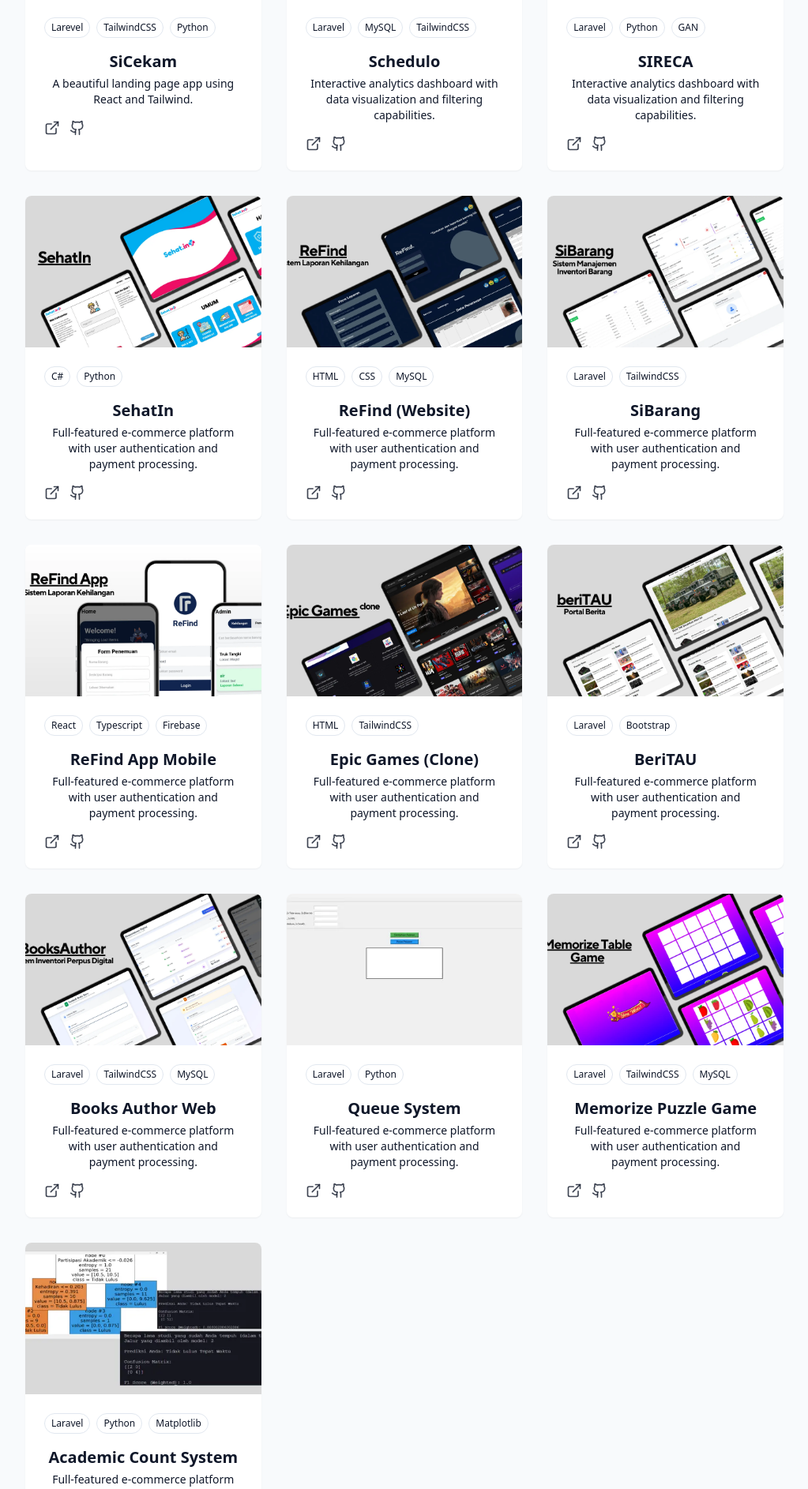
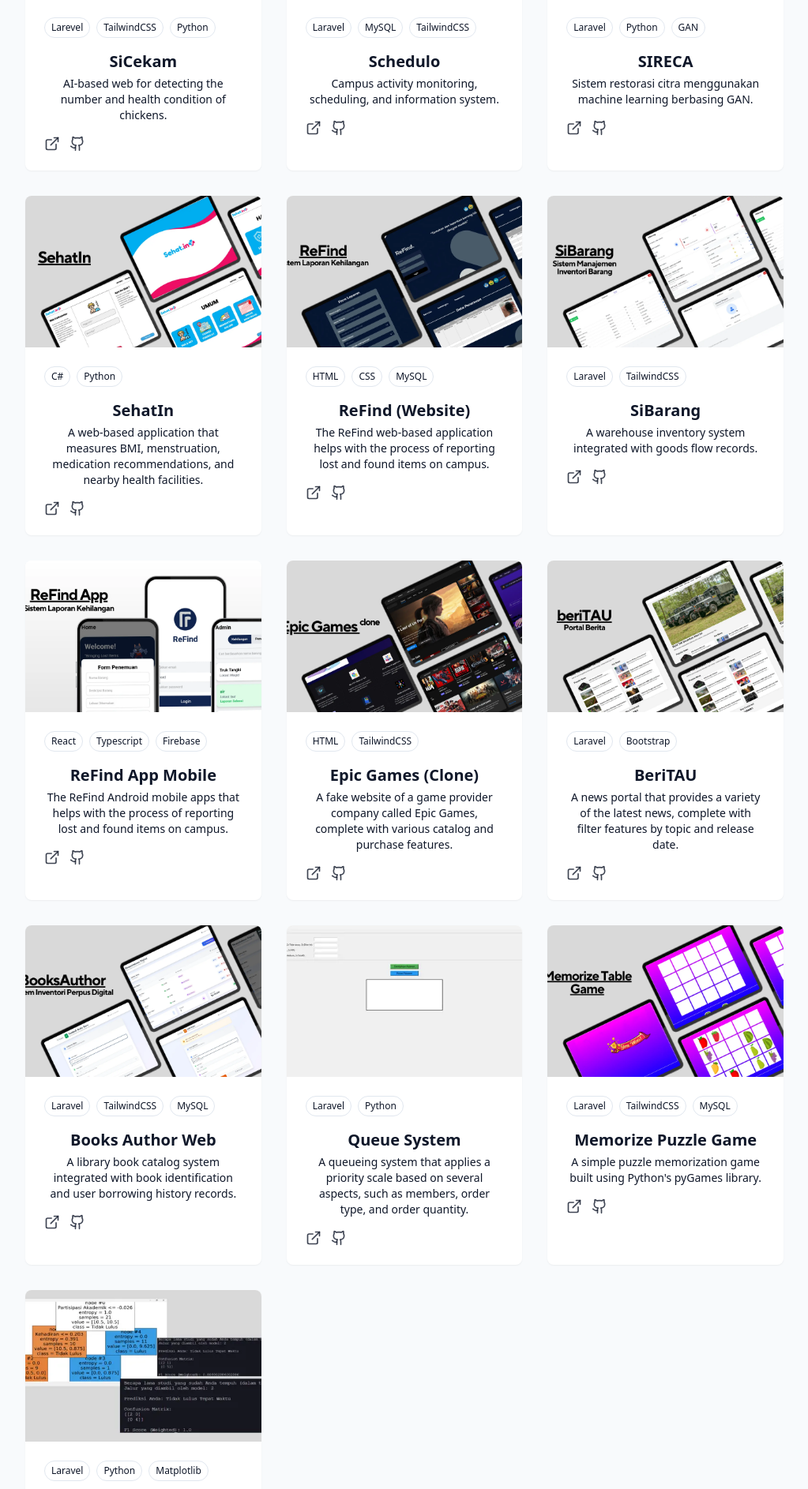
Before and after one commit to rifqiadrianto007/React_Portofolio, a React (Vite) app: page / in a window 1280 px wide. Shown: the part 2870-4756 px from the top of the page at 79% size, without its empty margins (128-1151 px from the left). Built offline with nearby package versions, Linux system fonts and the light colour scheme.

Commit message:
project desc update

```diff
--- a/src/components/ProjectsSection.jsx
+++ b/src/components/ProjectsSection.jsx
@@ -4,7 +4,7 @@ const projects = [
     {
         id: 1,
         title: "SiCekam",
-        description: "A beautiful landing page app using React and Tailwind.",
+        description: "AI-based web for detecting the number and health condition of chickens.",
         image: "/projects/SiCekam.webp",
         tags: ["Larevel", "TailwindCSS", "Python"],
         demoUrl: "#",
@@ -14,7 +14,7 @@ const projects = [
         id: 2,
         title: "Schedulo",
         description:
-            "Interactive analytics dashboard with data visualization and filtering capabilities.",
+            "Campus activity monitoring, scheduling, and information system.",
         image: "/projects/Schedulo.webp",
         tags: ["Laravel", "MySQL", "TailwindCSS"],
         demoUrl: "#",
@@ -24,7 +24,7 @@ const projects = [
         id: 3,
         title: "SIRECA",
         description:
-            "Interactive analytics dashboard with data visualization and filtering capabilities.",
+            "Sistem restorasi citra menggunakan machine learning berbasing GAN.",
         image: "/projects/SIRECA.webp",
         tags: ["Laravel", "Python", "GAN"],
         demoUrl: "#",
@@ -34,7 +34,7 @@ const projects = [
         id: 4,
         title: "SehatIn",
         description:
-            "Full-featured e-commerce platform with user authentication and payment processing.",
+            "A web-based application that measures BMI, menstruation, medication recommendations, and nearby health facilities.",
         image: "/projects/SehatIn.webp",
         tags: ["C#", "Python"],
         demoUrl: "#",
@@ -44,7 +44,7 @@ const projects = [
         id: 5,
         title: "ReFind (Website)",
         description:
-            "Full-featured e-commerce platform with user authentication and payment processing.",
+            "The ReFind web-based application helps with the process of reporting lost and found items on campus.",
         image: "/projects/ReFindWeb.webp",
         tags: ["HTML", "CSS", "MySQL"],
         demoUrl: "#",
@@ -54,7 +54,7 @@ const projects = [
         id: 6,
         title: "SiBarang",
         description:
-            "Full-featured e-commerce platform with user authentication and payment processing.",
+            "A warehouse inventory system integrated with goods flow records.",
         image: "/projects/SiBarang.webp",
         tags: ["Laravel", "TailwindCSS"],
         demoUrl: "#",
@@ -64,7 +64,7 @@ const projects = [
         id: 7,
         title: "ReFind App Mobile",
         description:
-            "Full-featured e-commerce platform with user authentication and payment processing.",
+            "The ReFind Android mobile apps that helps with the process of reporting lost and found items on campus.",
         image: "/projects/ReFindApp.webp",
         tags: ["React", "Typescript", "Firebase"],
         demoUrl: "#",
@@ -74,7 +74,7 @@ const projects = [
         id: 8,
         title: "Epic Games (Clone)",
         description:
-            "Full-featured e-commerce platform with user authentication and payment processing.",
+            "A fake website of a game provider company called Epic Games, complete with various catalog and purchase features.",
         image: "/projects/EpicGames.webp",
         tags: ["HTML", "TailwindCSS"],
         demoUrl: "#",
@@ -84,7 +84,7 @@ const projects = [
         id: 9,
         title: "BeriTAU",
         description:
-            "Full-featured e-commerce platform with user authentication and payment processing.",
+            "A news portal that provides a variety of the latest news, complete with filter features by topic and release date.",
         image: "/projects/beriTAU.webp",
         tags: ["Laravel", "Bootstrap"],
         demoUrl: "https://beritauportal-rdk8usby3-rifqiadrianto007s-projects.vercel.app",
@@ -94,7 +94,7 @@ const projects = [
         id: 10,
         title: "Books Author Web",
         description:
-            "Full-featured e-commerce platform with user authentication and payment processing.",
+            "A library book catalog system integrated with book identification and user borrowing history records.",
         image: "/projects/BooksAuthor.webp",
         tags: ["Laravel", "TailwindCSS", "MySQL"],
         demoUrl: "#",
@@ -104,7 +104,7 @@ const projects = [
         id: 11,
         title: "Queue System",
         description:
-            "Full-featured e-commerce platform with user authentication and payment processing.",
+            "A queueing system that applies a priority scale based on several aspects, such as members, order type, and order quantity.",
         image: "/projects/HEAP.webp",
         tags: ["Laravel", "Python"],
         demoUrl: "#",
@@ -114,7 +114,7 @@ const projects = [
         id: 12,
         title: "Memorize Puzzle Game",
         description:
-            "Full-featured e-commerce platform with user authentication and payment processing.",
+            "A simple puzzle memorization game built using Python's pyGames library.",
         image: "/projects/MemorizeGame.webp",
         tags: ["Laravel", "TailwindCSS", "MySQL"],
         demoUrl: "#",
@@ -124,7 +124,7 @@ const projects = [
         id: 13,
         title: "Academic Count System",
         description:
-            "Full-featured e-commerce platform with user authentication and payment processing.",
+            "A system for recommending and predicting student graduation outcomes based on academic, non-academic, and attendance aspects",
         image: "/projects/academic.webp",
         tags: ["Laravel", "Python", "Matplotlib"],
         demoUrl: "#",
```
